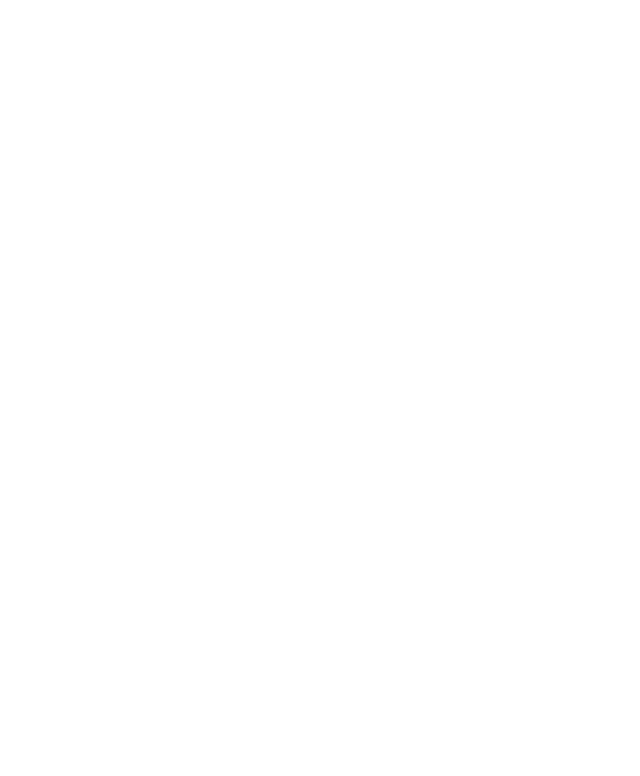
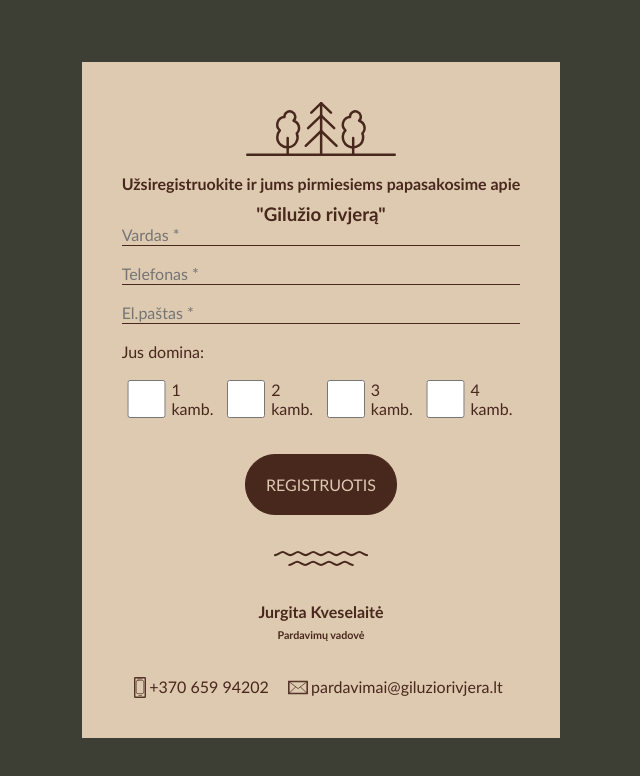
Before and after one commit to Niseme/rivjera, a website: page suzinok-daugiau.html in a window 1280 px wide. Shown: the whole page, without its empty margins (319-959 px from the left). Drawn offline with Linux system fonts and the light colour scheme.

Commit message:
suzinok daugiau

```diff
--- /dev/null
+++ b/assets/css/suzinok-daugiau.css
@@ -0,0 +1,115 @@
+body,
+body * {
+    margin: 0;
+    padding: 0;
+    vertical-align: top;
+    box-sizing: border-box;
+    font-family: 'Gill Sans', 'Gill Sans MT', Calibri, 'Trebuchet MS', sans-serif;
+}
+
+.main-bg {
+    background: rgb(62, 63, 52);
+    /* background-image: url('/assets/bg-img.png'); */
+    height: 100vh;
+    display: flex;
+    justify-content: center;
+    align-items: center;
+    color: #48271d;
+}
+
+/* .gradient-bg{
+    background-image: url('/assets/bg-gradient.png');
+    z-index: -1;
+    height: 100vh;
+} */
+.registration-block{
+    display: flex;
+    flex-direction: column;
+    align-items: center;
+    padding: 40px;
+    background: url('/assets/form-block-bg.png')
+}
+.logo{
+    width: 150px;
+}
+.header-h4{
+padding-top: 18px;
+}
+.header-h3{
+padding-top: 10px;
+}
+.form{
+width: 100%;
+}
+.form-row{
+
+}
+.form-row input{
+    width: 100%;
+    margin-bottom: 18px;
+    font-size: 16px;
+    line-height: 20px;
+    border: 1px solid #48271d;
+    border-top: none;
+    border-right: none;
+    border-left: none;
+    background-color: transparent;
+}
+.check-box{
+    display: flex;
+}
+.check-box input{
+    margin: 0;
+}
+.check-box label{
+   width: 100%;
+}
+.check-box-p
+{
+    margin-bottom: 18px;
+    font-size: 16px;
+    line-height: 20px;
+}
+
+.registruotis-a {
+    display: flex;
+    justify-content: center;
+    text-decoration: none;
+    margin-top: 36px;
+    margin-bottom: 36px;
+}
+
+.registruotis-btn {
+    font-size: 16px;
+    text-transform: uppercase;
+    color: #ddcab0;
+    background-color: #48271d;
+    border: 1px solid #48271d;
+    border-radius: 30px;
+    padding: 20px;
+}
+.contact-person{
+    display: flex;
+    flex-direction: column;
+    align-items: center;
+    margin-top: 36px;
+    margin-bottom: 36px;
+    gap: 7px;
+}
+.contact-info{
+    display: flex;
+}
+.contact-phone{
+    display: flex;
+    margin-right: 15px;
+}
+.contact-info img{
+    width: 9%;
+    margin-right: 3px;
+}
+.contact-email{
+    display: flex;
+}
+.contact{
+    font-size: 16px;
+}
--- a/suzinok-daugiau.html
+++ b/suzinok-daugiau.html
@@ -1,12 +1,108 @@
 <!DOCTYPE html>
 <html lang="en">
+
 <head>
     <meta charset="UTF-8">
     <meta http-equiv="X-UA-Compatible" content="IE=edge">
+    <!-- Style -->
+    <link rel="stylesheet" href="/assets/css/suzinok-daugiau.css">
     <meta name="viewport" content="width=device-width, initial-scale=1.0">
-    <title>Document</title>
+    <title>Sužinok daugiau</title>
 </head>
+
 <body>
+    <div class="main-bg gradient-bg">
+        <div class="registration-block">
+            <img class="logo" src="./assets/SVG icons/logo_2.svg" alt="">
+            <h4 class="header-h4">Užsiregistruokite ir jums pirmiesiems papasakosime apie</h4>
+            <h3 class="header-h3">"Gilužio rivjerą"</h3>
+            <form class="form">
+                <div class="form-row">
+                    <input type="text" name="name" placeholder="Vardas *">
+                </div>
+                <div class="form-row">
+                    <input type="phone" name="phone" placeholder="Telefonas *">
+                </div>
+                <div class="form-row">
+                    <input type="email" name="email" placeholder="El.paštas *">
+                </div>
+                <div class="form-row ">
+                    <p class="check-box-p">Jus domina:</p>
+                    <div class="check-box">
+                        <input type="checkbox" id="kabm1" name="kamb1" value="kamb">
+                        <label for="kamp1"> 1 kamb.</label><br>
+                        <input type="checkbox" id="kabm2" name="kamb2" value="kamb">
+                        <label for="kamp2"> 2 kamb.</label><br>
+                        <input type="checkbox" id="kabm3" name="kamb3" value="kamb">
+                        <label for="kamp3"> 3 kamb.</label><br>
+                        <input type="checkbox" id="kabm4" name="kamb4" value="kamb">
+                        <label for="kamp4"> 4 kamb.</label><br>
+                    </div>
+                </div>
+            </form>
+            <a class="registruotis-a" href="#">
+                <button class="registruotis-btn">Registruotis</button>
+            </a>
+            <img src="/assets/SVG icons/wave.svg" alt="wawe">
+            <div class="contact-person">
+                <h4>Jurgita Kveselaitė</h4>
+                <h6>Pardavimų vadovė</h6>
+            </div>
+            <div class="contact-info">
+                <div class="contact-phone">
+                    <img src="/assets/SVG icons/phone.svg" alt="phone">
+                    <div class="contact">+370 659 94202</div>
+                </div>
+                <div class="contact-email">
+                    <img src="/assets/SVG icons/mail.svg" alt="mail">
+                    <div class="contact">pardavimai@giluziorivjera.lt</div>
+                </div>
+            </div>
+        </div>
+    </div>
+</body>
 
-</body>
 </html>
+
+<!-- <div class="main-bg gradient-bg">
+    <div class="">
+        <div>logo</div>
+        <h4>Užsiregistruokite ir jums pirmiesiems papasakosime apie</h4>
+        <h3>"Gilužio rivjerą"</h3>
+        <form class="form">
+            <div class="form-row">
+                <input type="text" name="name" placeholder="Vardas *">
+            </div>
+            <div class="form-row">
+                <input type="phone" name="phone" placeholder="Telefonas *">
+            </div>
+            <div class="form-row">
+                <input type="email" name="email" placeholder="El.paštas *">
+            </div>
+            <div class="form-row">
+                <p>Jus domina:</p>
+                <div>
+                    <input type="checkbox" id="kabm1" name="kamb1" value="kamb">
+                    <label for="kamp1"> 1 kamb.</label><br>
+                    <input type="checkbox" id="kabm2" name="kamb2" value="kamb">
+                    <label for="kamp2"> 2 kamb.</label><br>
+                    <input type="checkbox" id="kabm3" name="kamb3" value="kamb">
+                    <label for="kamp3"> 3 kamb.</label><br>
+                    <input type="checkbox" id="kabm4" name="kamb4" value="kamb">
+                    <label for="kamp4"> 4 kamb.</label><br>
+                </div>
+            </div>
+        </form>
+        <a class="suzinok-daugiau-a" href="./suzinok-daugiau.html">
+            <button class="suzinok-daugiau-btn">Sužinok daugiau</button>
+        </a>
+        <div>logo bangos</div>
+        <div class="contact-person">
+            <div>Jurgita Kveselaitė</div>
+            <div>Pardavimų vadovė</div>
+        </div>
+        <div class="contact-info">
+
+        </div>
+    </div>
+</div> -->
```
Also changed, not shown: index.html (+1 -1 lines), assets/form-block-bg.png (added).
